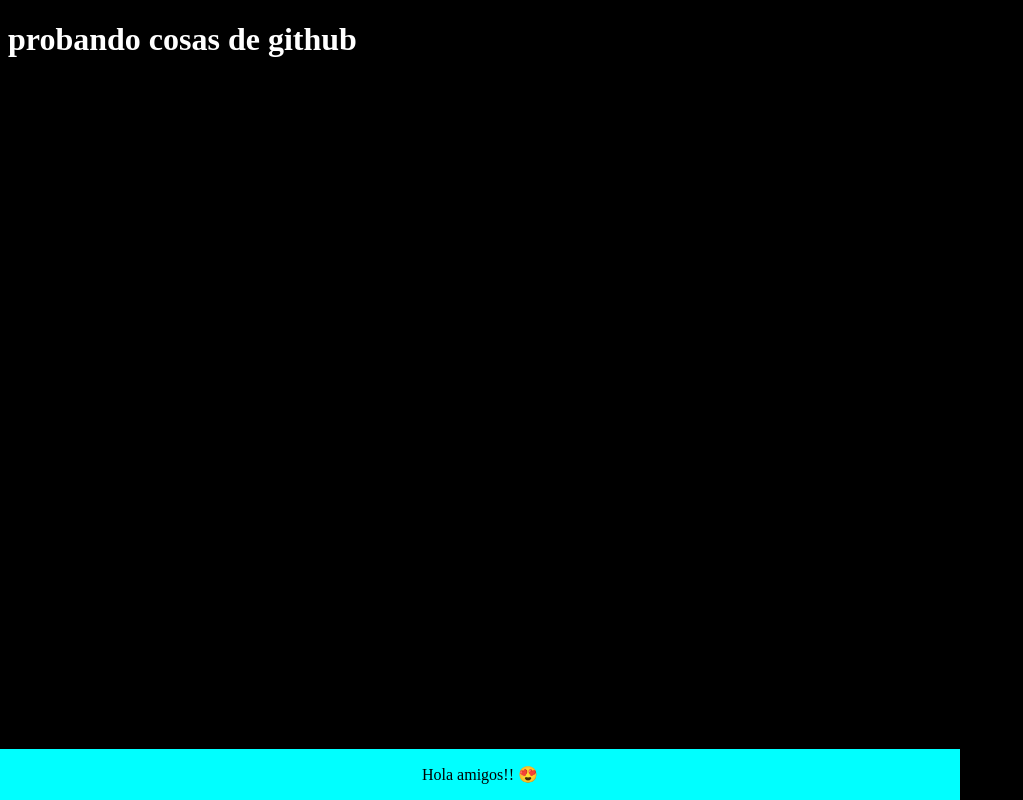
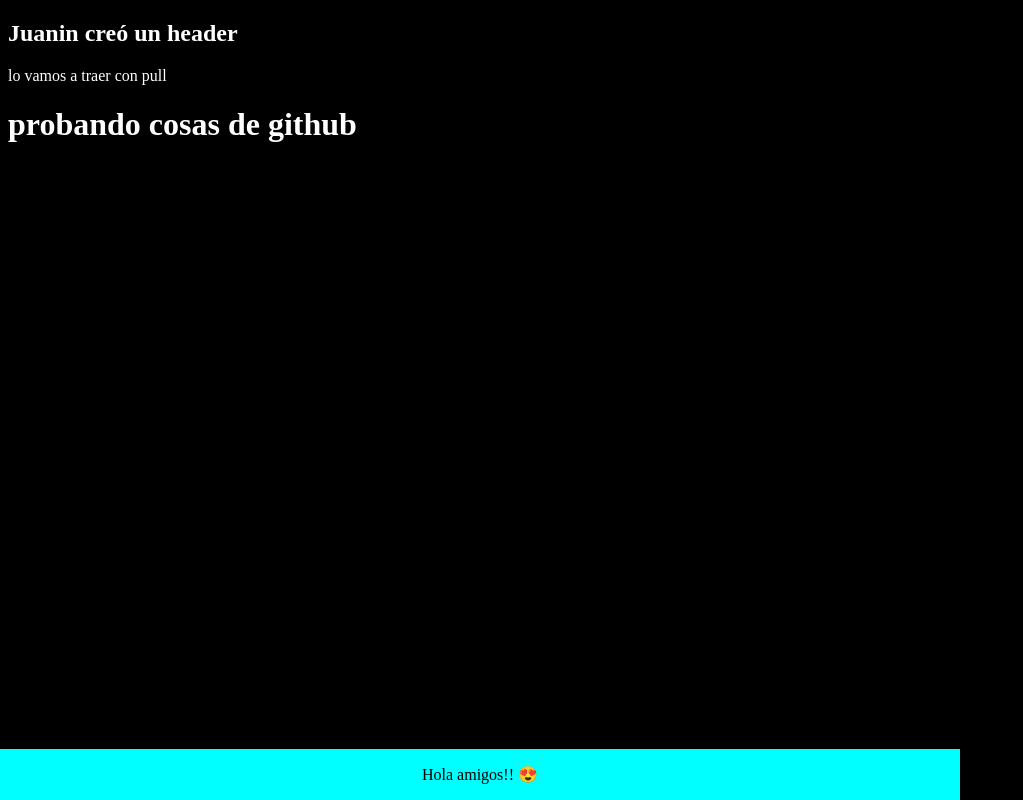
Before and after one commit to jmellado89/administrando-repositorios, a plain HTML site: page index.html in a window 1280 px wide. Shown: the whole page, without its empty margins (0-1023 px from the left). Drawn offline with Linux system fonts and the light colour scheme.

Commit message:
Update index.html
se añadio header

```diff
--- a/index.html
+++ b/index.html
@@ -9,6 +9,10 @@
 </head>
 
 <body>
+    <header>
+        <h2> Juanin creó un header </h2>
+        <p> lo vamos a traer con pull </p>
+    </header>
     <main>
         <h1>probando cosas de github</h1>
     </main>
```
